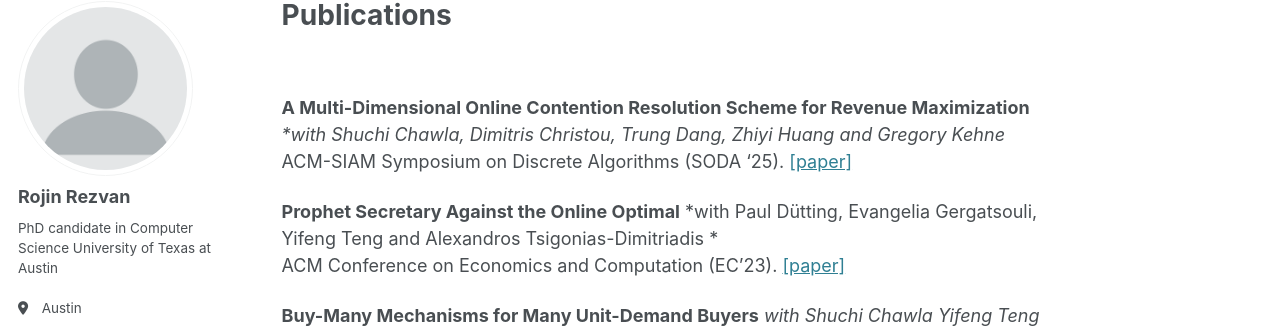
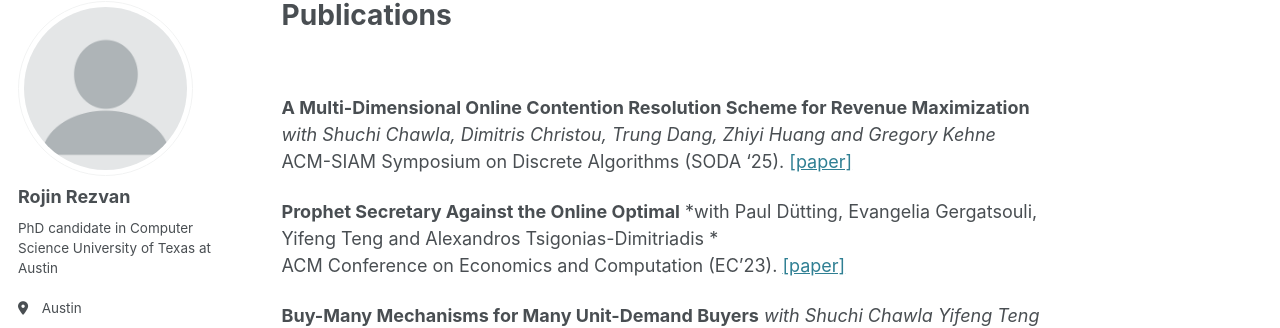
Before and after one commit to rojinrezvan/rojinrezvan.github.io, a Jekyll site: the page built from _pages/publications.md, in a window 1280 px wide and 900 px high. Shown: the part 105-433 px from the top of the window. Built offline with Jekyll 4.4.1, drawn with Linux system fonts in a browser that asks for light colours; some web fonts are replaced.

```diff
--- a/_pages/publications.md
+++ b/_pages/publications.md
@@ -10,7 +10,7 @@ permalink: /publications/
 
 
 **A Multi-Dimensional Online Contention Resolution Scheme for Revenue Maximization**
-**with 	Shuchi Chawla, Dimitris Christou, Trung Dang, Zhiyi Huang and Gregory Kehne*\
+*with 	Shuchi Chawla, Dimitris Christou, Trung Dang, Zhiyi Huang and Gregory Kehne*\
 ACM-SIAM Symposium on Discrete Algorithms (SODA '25). [\[paper\]](https://arxiv.org/abs/2404.14679)
 
 
```
